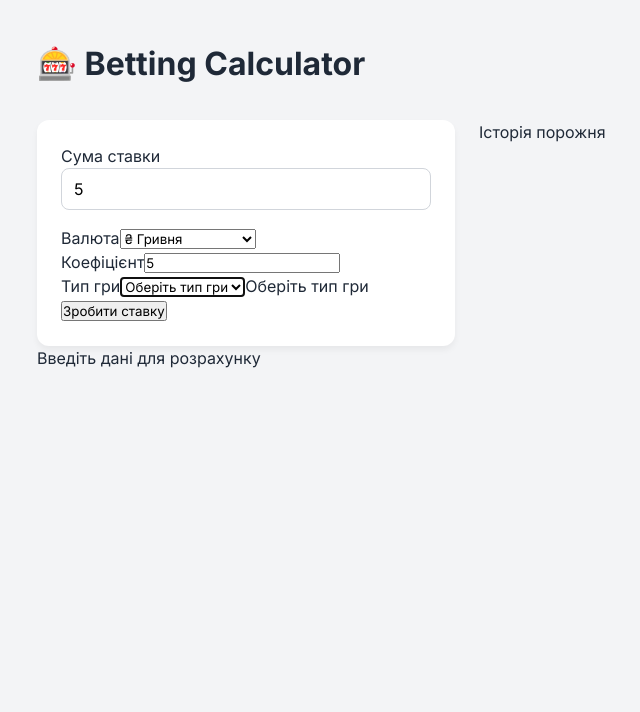
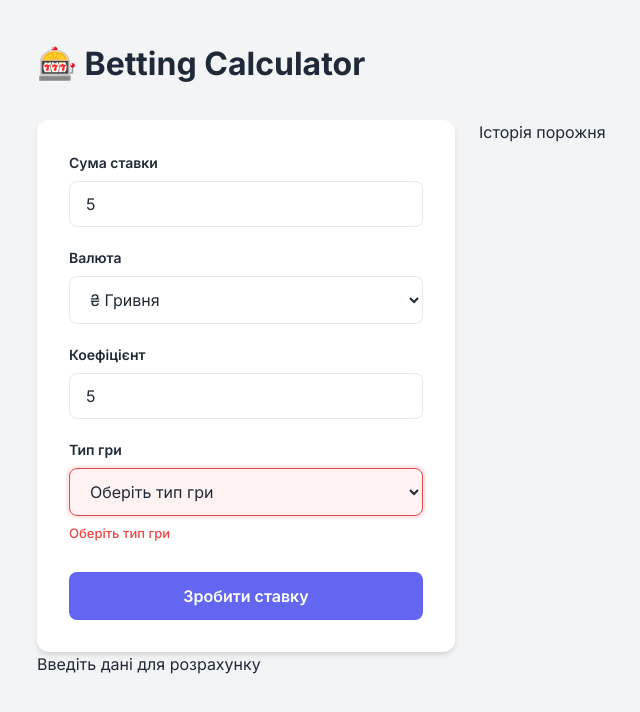
Before and after one commit to lvlashnin/betting-calculator, a React (Vite) app: page / in a window 1280 px wide. Both pictures are taken after typing "5", "5" into the empty fields and a click on the button "Зробити ставку". Shown: the top 712 px of the page, without its empty margins (173-813 px from the left). Built offline with nearby package versions, Linux system fonts and the light colour scheme.

Commit message:
style: add CSS modules and styling to BetForm

```diff
--- a/src/components/BetForm/BetForm.module.css
+++ b/src/components/BetForm/BetForm.module.css
@@ -1,25 +1,77 @@
 .formContainer {
   background: var(--bg-card);
-  border-radius: 12px;
-  padding: 24px;
-  box-shadow: 0 4px 6px rgba(0, 0, 0, 0.05);
+  border-radius: var(--radius-lg);
+  padding: 32px;
+  box-shadow: var(--shadow-md);
+  display: flex;
+  flex-direction: column;
+  gap: 20px;
 }
 
 .formGroup {
   display: flex;
   flex-direction: column;
-  margin-bottom: 16px;
+  gap: 8px;
+}
+
+.label {
+  font-size: 14px;
+  font-weight: 600;
+  color: var(--text-main);
 }
 
 .input {
-  padding: 10px 12px;
-  border: 1px solid #d1d5db;
-  border-radius: 8px;
+  padding: 12px 16px;
+  border: 1px solid var(--border);
+  border-radius: var(--radius-md);
   font-size: 16px;
-  transition: border-color 0.2s;
+  color: var(--text-main);
+  background-color: var(--bg-card);
+  transition: all 0.2s ease;
+  outline: none;
 }
 
+
+.input:focus {
+  border-color: var(--primary);
+  box-shadow: 0 0 0 3px rgba(99, 102, 241, 0.1);
+}
+
+
 .inputError {
-  border-color: #ef4444;
-  background-color: #fef2f2;
+  border-color: var(--danger);
+  background-color: var(--danger-bg);
 }
+
+.inputError:focus {
+  border-color: var(--danger);
+  box-shadow: 0 0 0 3px rgba(239, 68, 68, 0.1);
+}
+
+.errorText {
+  font-size: 13px;
+  color: var(--danger);
+  font-weight: 500;
+}
+
+.submitBtn {
+  margin-top: 8px;
+  padding: 14px;
+  background-color: var(--primary);
+  color: white;
+  border: none;
+  border-radius: var(--radius-md);
+  font-size: 16px;
+  font-weight: 600;
+  cursor: pointer;
+  transition: background-color 0.2s ease, transform 0.1s ease;
+}
+
+
+.submitBtn:hover {
+  background-color: var(--primary-hover);
+}
+
+.submitBtn:active {
+  transform: translateY(2px);
+}
--- a/src/components/BetForm/BetForm.tsx
+++ b/src/components/BetForm/BetForm.tsx
@@ -9,6 +9,7 @@ import type {
 import type { BetFormData } from "../../types/betTypes";
 
 import styles from "./BetForm.module.css";
+import cn from "classnames";
 
 interface BetFormProps {
   register: UseFormRegister<BetFormData>;
@@ -28,11 +29,13 @@ export const BetForm: React.FC<BetFormProps> = ({
   return (
     <form className={styles.formContainer} onSubmit={handleSubmit(onSubmit)}>
       <div className={styles.formGroup}>
-        <label>Сума ставки</label>
+        <label className={styles.label}>Сума ставки</label>
         <input
           type="number"
           step={0.01}
-          className={`${styles.input} ${errors.betAmount ? styles.inputError : ""}`}
+          className={cn(styles.input, {
+            [styles.inputError]: errors.betAmount,
+          })}
           placeholder="100"
           {...register("betAmount", {
             required: "Введіть суму ставки",
@@ -41,14 +44,14 @@ export const BetForm: React.FC<BetFormProps> = ({
           })}
         />
         {errors.betAmount && (
-          <span className="error-text">{errors.betAmount.message}</span>
+          <span className={styles.errorText}>{errors.betAmount.message}</span>
         )}
       </div>
 
-      <div className="form-group">
-        <label>Валюта</label>
+      <div className={styles.formGroup}>
+        <label className={styles.label}>Валюта</label>
         <select
-          className={errors.currency ? "error" : ""}
+          className={cn(styles.input, { [styles.inputError]: errors.currency })}
           {...register("currency", { required: "Оберіть валюту" })}
           onChange={(e) => {
             onCurrencyChange(e);
@@ -64,16 +67,18 @@ export const BetForm: React.FC<BetFormProps> = ({
           ))}
         </select>
         {errors.currency && (
-          <span className="error-text">{errors.currency.message}</span>
+          <span className={styles.errorText}>{errors.currency.message}</span>
         )}
       </div>
 
-      <div className="form-group">
-        <label>Коефіцієнт</label>
+      <div className={styles.formGroup}>
+        <label className={styles.label}>Коефіцієнт</label>
         <input
           type="number"
           step={0.01}
-          className={errors.coefficient ? "error" : ""}
+          className={cn(styles.input, {
+            [styles.inputError]: errors.coefficient,
+          })}
           placeholder="Наприклад: 1.5"
           {...register("coefficient", {
             required: "Введіть коефіцієнт",
@@ -82,14 +87,14 @@ export const BetForm: React.FC<BetFormProps> = ({
           })}
         />
         {errors.coefficient && (
-          <span className="error-text">{errors.coefficient.message}</span>
+          <span className={styles.errorText}>{errors.coefficient.message}</span>
         )}
       </div>
 
-      <div className="form-group">
-        <label>Тип гри</label>
+      <div className={styles.formGroup}>
+        <label className={styles.label}>Тип гри</label>
         <select
-          className={errors.gameType ? "error" : ""}
+          className={cn(styles.input, { [styles.inputError]: errors.gameType })}
           {...register("gameType", { required: "Оберіть тип гри" })}
         >
           <option value="" disabled>
@@ -102,11 +107,11 @@ export const BetForm: React.FC<BetFormProps> = ({
           ))}
         </select>
         {errors.gameType && (
-          <span className="error-text">{errors.gameType.message}</span>
+          <span className={styles.errorText}>{errors.gameType.message}</span>
         )}
       </div>
 
-      <button type="submit" className="submit-btn">
+      <button type="submit" className={styles.submitBtn}>
         Зробити ставку
       </button>
     </form>
```
